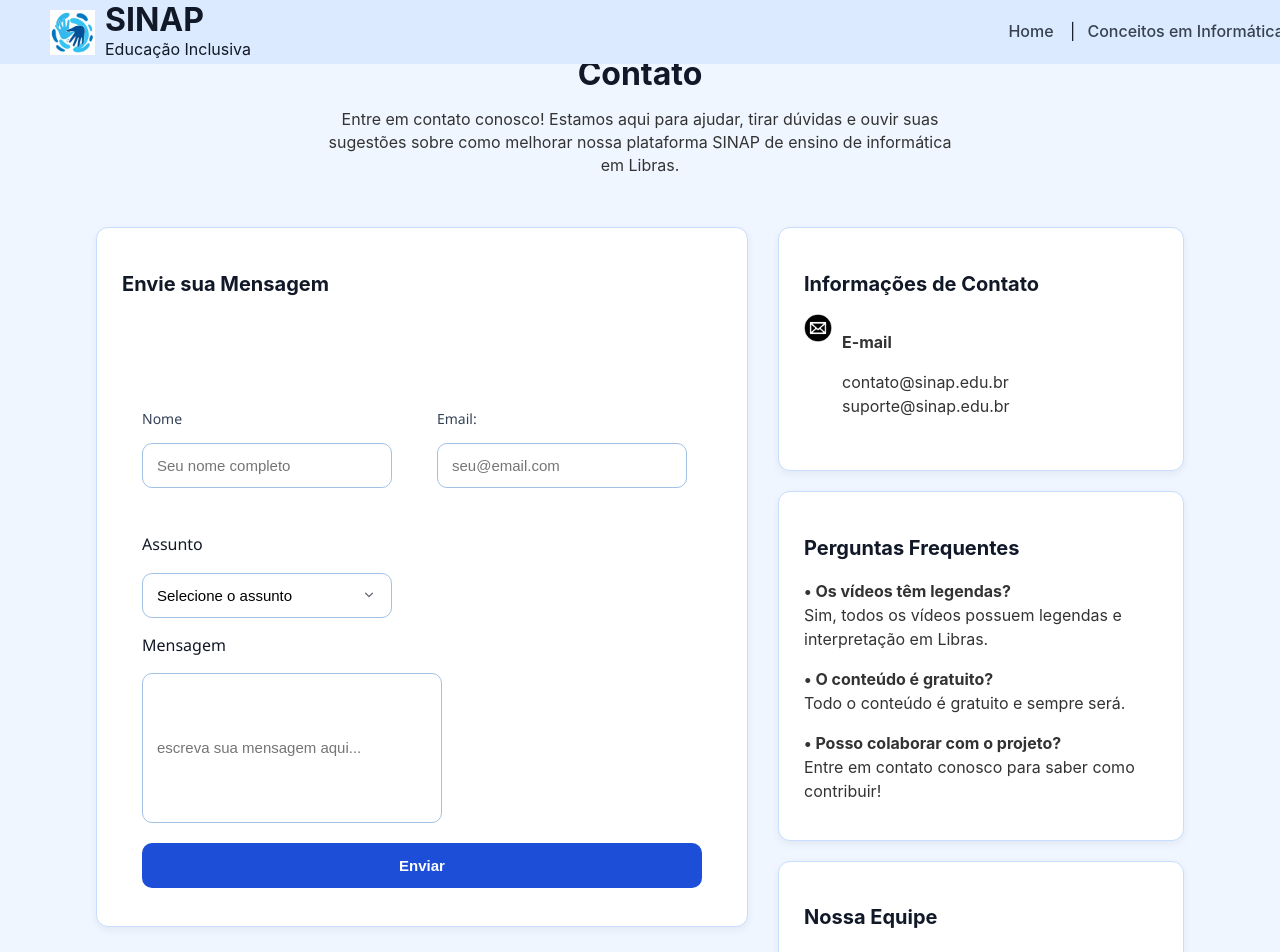
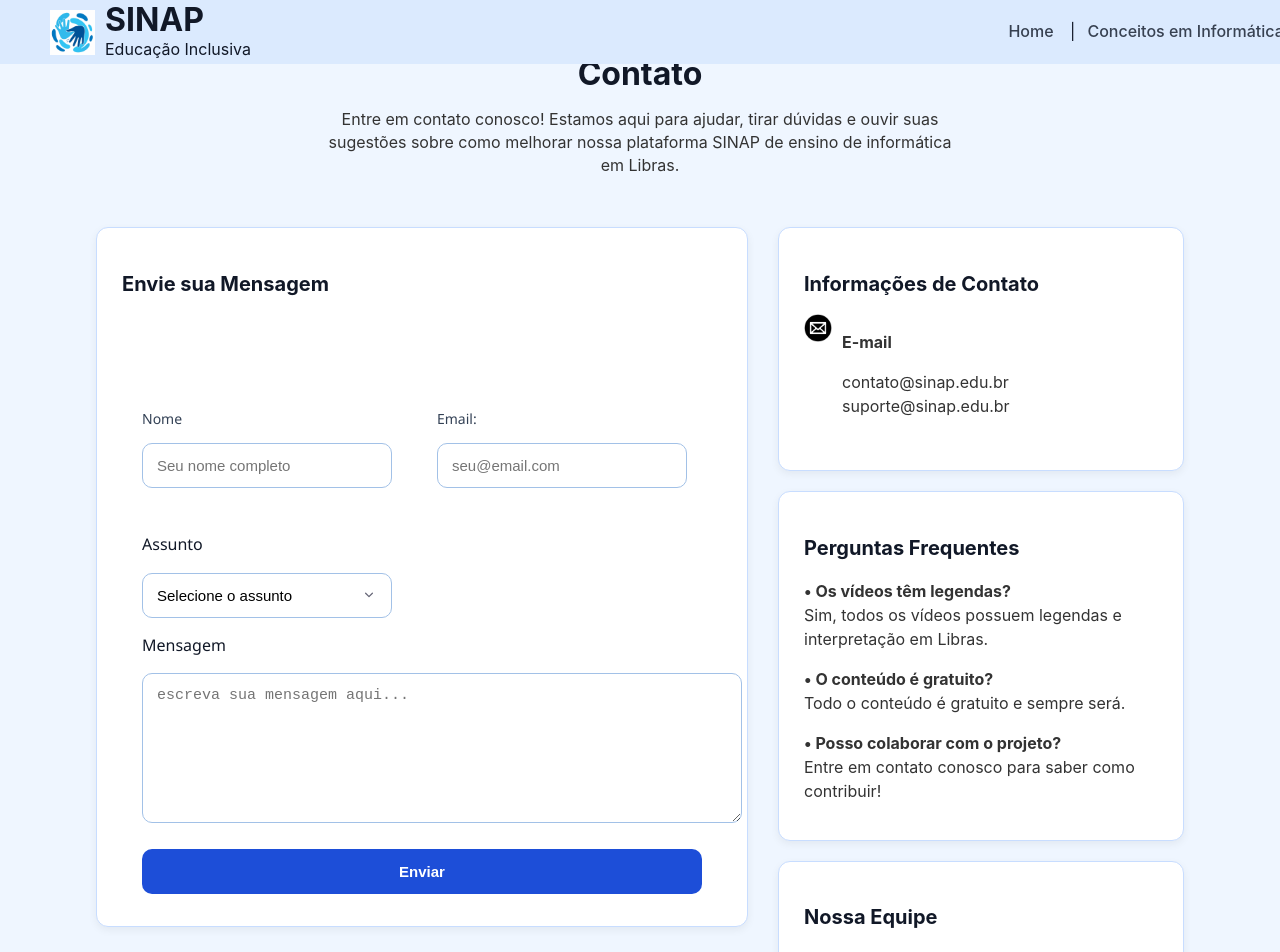
Before and after one commit to SINAP-tech/SINAP, a React (Vite) app: page /contato in a window 1280 px wide. Shown: the top 952 px of the page. Built offline with nearby package versions, Linux system fonts and the light colour scheme.

Commit message:
Salva, please

```diff
--- a/src/components/Form.css
+++ b/src/components/Form.css
@@ -36,15 +36,6 @@ textarea {
     gap: 30px;
     width: 250px;
 }
-.LabelMensagem {
-    width: 300px;
-    height: 150px;
-}
-.mesage{
-    height: 150px;
-    width: 300px;
-
-}
 
 input:focus,
 select:focus,
@@ -66,13 +57,8 @@ select {
 textarea {
     min-height: 120px;
     resize: vertical;
-}
-
-/* Checkbox */
-
-.checkbox input {
-    width: 18px;
-    height: 18px;
+    height: 150px;
+    width: 600px;
 }
 
 /* Botão */
--- a/src/components/Form.jsx
+++ b/src/components/Form.jsx
@@ -7,7 +7,6 @@ export default function Form(){
     const [email, setEmail] = useState('');
     const [mensagem, setMensagem] = useState('');
     const [opcao, setOpcao] = useState('');
-    const [aceito, setAceito] = useState(false);
 
     function enviarFormulario(e){
         e.preventDefault();
@@ -15,16 +14,10 @@ export default function Form(){
         console.log("Email:", email);
         console.log("Mensagem:", mensagem);
         console.log("Opção selecionada:", opcao);
-        console.log("Confirmou caixa:", aceito);
 
 
-        if (!aceito) {
-            alert("Você precisa confirmar antes de enviar.");
-        return;
-        }
-
         alert("Formulário enviado com sucesso! 🚀");
-        }
+}
 
     return(
         <>
@@ -47,18 +40,18 @@ export default function Form(){
             <label className="Label">
                 <select value={opcao} onChange={(e) => setOpcao(e.target.value)} >
                     <option value="">Selecione o assunto</option>
-                    <option value="">Dúvida sobre o conteúdo</option>
-                    <option value="">Problema Técnico</option>
-                    <option value="">Sugestão de Conteúdo</option>
-                    <option value="">Colaboração</option>
-                    <option value="">Outros</option>
+                    <option value="Dúvida sobre o conteúdo">Dúvida sobre o conteúdo</option>
+                    <option value="Problema Técnico">Problema Técnico</option>
+                    <option value="Sugestão de Conteúdo">Sugestão de Conteúdo</option>
+                    <option value="Colaboração">Colaboração</option>
+                    <option value="Outros">Outros</option>
                 </select>
             </label>
 
             <br />
             <p>Mensagem</p>
             <label className="LabelMensagem">
-                <input type="mensagem" onChange={(e) => setMensagem(e.target.value)} placeholder="escreva sua mensagem aqui..." className="mesage" />
+                <textarea type="mensagem" onChange={(e) => setMensagem(e.target.value)} placeholder="escreva sua mensagem aqui..." className="mesage" />
             </label>
             <br />
             <div>
```
